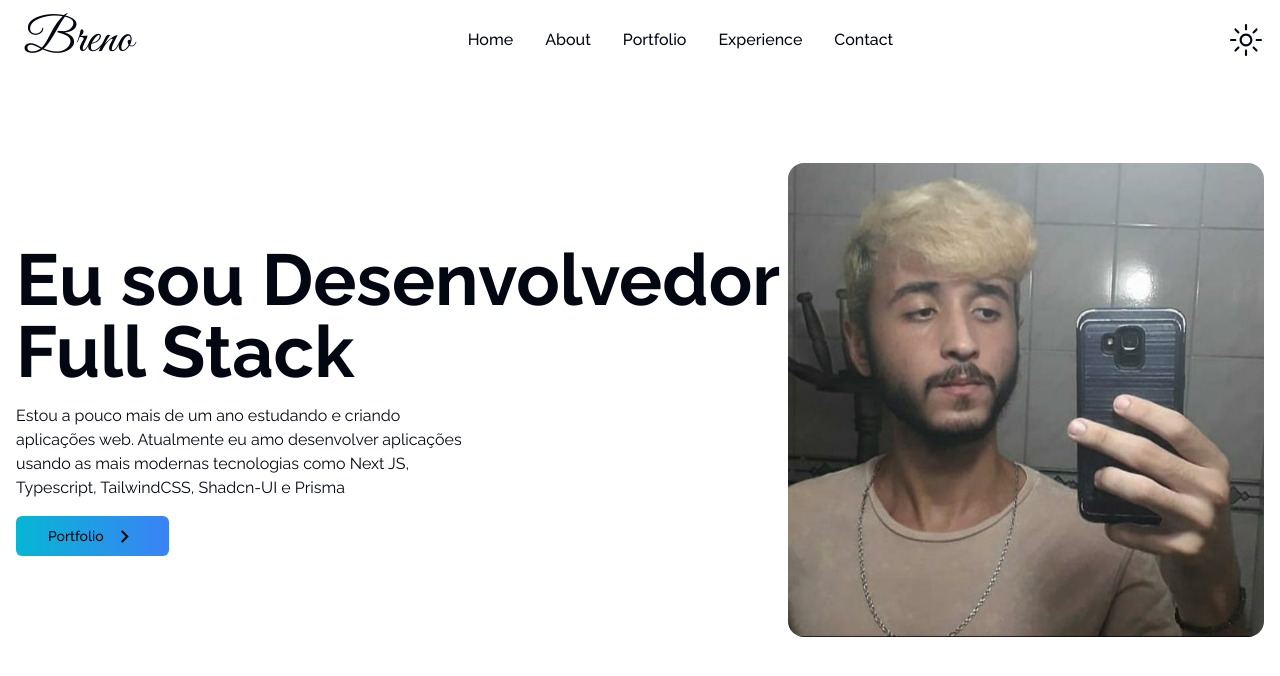
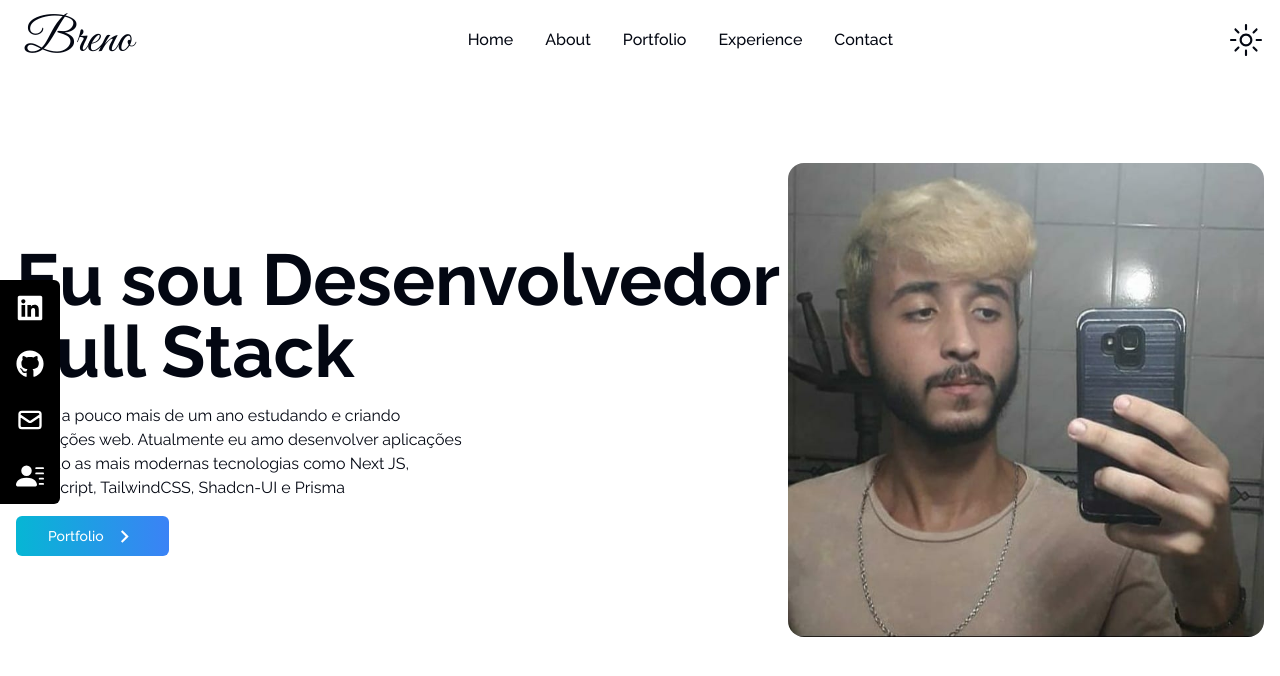
Before and after one commit to breno-gsantos/breno-portfolio, a Next.js app: page / in a window 1280 px wide. Shown: the top 676 px of the page. Built offline with nearby package versions, Linux system fonts and the light colour scheme.

Commit message:
SocialLinks Section

```diff
--- a/app/page.tsx
+++ b/app/page.tsx
@@ -1,9 +1,11 @@
 import Hero from "@/components/Hero";
+import SocialLinks from "@/components/SocialLinks";
 
 export default function Home() {
   return (
     <main>
       <Hero />
+      <SocialLinks />
     </main>
   )
 }
--- a/components/Hero.tsx
+++ b/components/Hero.tsx
@@ -14,7 +14,7 @@ export default function Hero() {
                             <p className='py-4 dark:font-light max-w-md'>{text}</p>
                         </div>
                     ))}
-                    <Button variant='premium' size='lg' className='gap-x-2'>
+                    <Button variant='premium' size='lg' className='gap-x-2 text-white'>
                         Portfolio <MdOutlineKeyboardArrowRight size={25} />
                     </Button>
                 </div>
--- /dev/null
+++ b/components/SocialLinks.tsx
@@ -0,0 +1,46 @@
+import {FaGithub, FaLinkedin} from 'react-icons/fa';
+import {HiOutlineMail} from 'react-icons/hi';
+import {BsFillPersonLinesFill} from 'react-icons/bs'
+import Link from 'next/link';
+
+const socialData = [
+    {
+        label: 'Linkedin',
+        href: 'https://www.linkedin.com/in/breno-giovanni-98658125b/',
+        icon: FaLinkedin,
+        style: 'rounded-tr-md'
+    },
+    {
+        label: 'Github',
+        href: 'https://github.com/breno-gsantos',
+        icon: FaGithub
+    },
+    {
+        label: 'Mail',
+        href: 'mailto:brenogiovanniolintho@gmail.com',
+        icon: HiOutlineMail
+    },
+    {
+        label: 'Resume',
+        href: '/Currículo.docx',
+        icon: BsFillPersonLinesFill,
+        style: 'rounded-br-md'
+    },
+
+]
+
+export default function SocialLinks() {
+    return (
+        <section className='hidden lg:flex flex-col top-[35%] left-0 fixed'>
+            <ul>
+                {socialData.map((item) => (
+                    <li key={item.href} className={`flex justify-between items-center w-40 h-14 px-4 text-white font-medium bg-black dark:bg-white dark:text-black dark:font-medium ml-[-100px] hover:ml-[-10px] hover:rounded-md duration-300 ${item.style}`}>
+                        <Link href={item.href} target='_blank' className='flex items-center justify-between w-full'>
+                            {item.label} <item.icon className='w-7 h-7' />
+                        </Link>
+                    </li>
+                ))}
+            </ul>
+        </section>
+    )
+}
```
Also changed, not shown: 1 other file (tests, documents, lock files or other folders).
